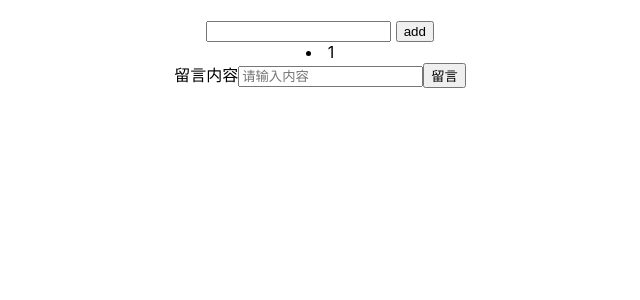
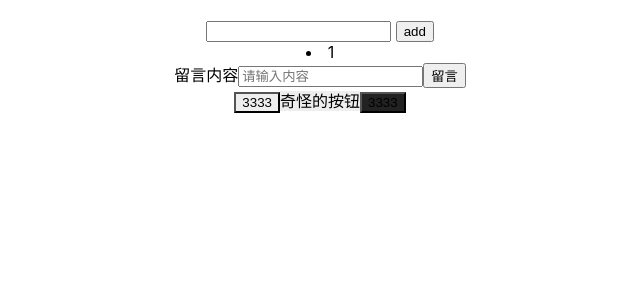
Before and after one commit to LingLingxia/my-react-demo, a React (Create React App) app: page / in a window 1280 px wide. Shown: the top 300 px of the page, without its empty margins (320-960 px from the left). Built offline with nearby package versions, Linux system fonts and the light colour scheme.

Commit message:
feat:新增数据传递方式

```diff
--- a/src/App.js
+++ b/src/App.js
@@ -3,12 +3,32 @@ import './App.css';
 import TodoItem from './todo/todo';
 import Clock from './clock/clock'
 import CommentBox from './comment-box/comment-box'
+import ThemeButton from './theme-context/theme-button'
+import ThemeButtonConsumer from './theme-context/theme-button-consumer'
+import { ThemeContext,themes } from './theme-context/theme-context'
+
+function Toolbar(props){
+   return (
+     <ThemeButton onClick={props.changeTheme}>
+           changeTheme
+     </ThemeButton>
+   )
+}
 class App extends React.Component {
   constructor(props){
     super(props);
     this.state={
       inputValue:'',
-      todos: ['1']
+      todos: ['1'],
+      theme:themes.light
+    }
+
+    this.toggleTheme = ()=>{
+      this.setState(state=>({
+         theme:
+           state.theme===themes.dark?
+             themes.light:themes.dark
+      }))
     }
   }
   deleteTodo(index){
@@ -47,6 +67,12 @@ class App extends React.Component {
           }
         {/* <Clock key="clock"></Clock> */}
         <CommentBox></CommentBox>
+        <ThemeContext.Provider value={this.state.theme}>
+            <Toolbar changeTheme={this.toggleTheme}></Toolbar>
+            <ThemeButtonConsumer></ThemeButtonConsumer>
+        </ThemeContext.Provider>
+        <ThemeButton />
+
       </div>
     );
   }
--- /dev/null
+++ b/src/theme-context/theme-button-consumer.js
@@ -0,0 +1,15 @@
+import React from 'react';
+import {ThemeContext} from './theme-context';
+class ThemeButtonConsumer extends React.Component{
+     render(){
+       return(
+        <ThemeContext.Consumer>
+         {
+           (theme)=>{
+             return <span style={{background:theme.background}}>奇怪的按钮</span>
+           }
+         }
+        </ThemeContext.Consumer>
+  )}
+}
+export default ThemeButtonConsumer;
--- /dev/null
+++ b/src/theme-context/theme-button.js
@@ -0,0 +1,26 @@
+
+import React from 'react';
+import { ThemeContext } from './theme-context';
+class ThemeButton extends React.Component{
+    // constructor(){
+    //   super();
+    // }
+    render(){
+      let props = this.props;
+      let theme = this.context;
+      return (
+        <button
+          {...props}
+          style={{background:theme.background}}>
+            3333
+        </button>
+      )
+
+    }
+}
+
+ThemeButton.contextType = ThemeContext;
+//1.contextType是啥？是一个React.Context的实例，这样赋值是为了可以通过this.context访问
+//2. 写在这里是静态属性  等于static声明的属性
+//3. consumer的写法请参考theme-button-consumer
+export default ThemeButton;
--- /dev/null
+++ b/src/theme-context/theme-context.js
@@ -0,0 +1,15 @@
+import React from 'react'
+export const themes = {
+  light: {
+    foreground: '#000000',
+    background: '#eeeeee',
+  },
+  dark: {
+    foreground: '#ffffff',
+    background: '#222222',
+  },
+};
+
+export const ThemeContext = React.createContext(
+  themes.dark // default value
+);
```
Also changed, not shown: src/vue-react-compare.md (+4 -0 lines).
